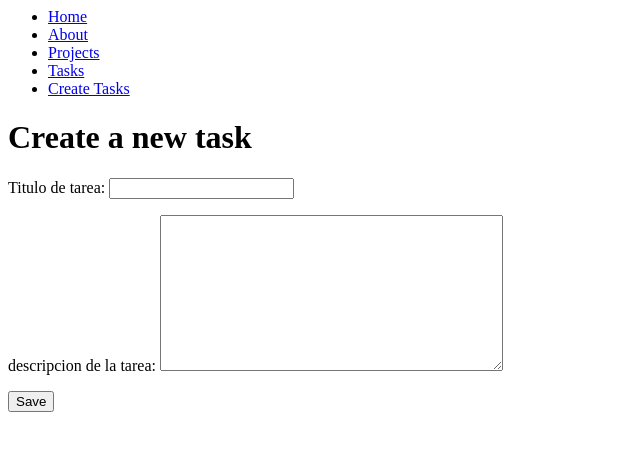
After one commit to GKondratiuk/intensivo_python, a Django app: page /create_task/ in a window 1280 px wide. The commit adds this page. Shown: the top 451 px of the page, without its empty margins (0-640 px from the left). Run offline with Django 5.2, Linux system fonts and the light colour scheme.

Commit message:
nos quedamos en formularioPost

```diff
--- /dev/null
+++ b/django_projects/myapp/forms.py
@@ -0,0 +1,6 @@
+#Creamos nuestro formulario a partir de este archivo, despues lo importamos en views.py
+from django import forms
+
+class CreateNewTask(forms.Form):
+    title = forms.CharField(label="Titulo de tarea", max_length=200)
+    description = forms.CharField(label="descripcion de la tarea",widget=forms.Textarea)
--- a/django_projects/myapp/models.py
+++ b/django_projects/myapp/models.py
@@ -1,5 +1,6 @@
 from django.db import models
-
+#Estas clases se van a convertir en nuestras bases de datos
+#Cada vez que se realiza un cambio hay que migrar con makemigrations, migrate
 # Create your models here.
 class Project(models.Model):
     name = models.CharField(max_length=200)
@@ -11,6 +12,7 @@ class Task(models.Model):
     title = models.CharField(max_length=200)
     description = models.TextField()
     Project = models.ForeignKey(Project, on_delete=models.CASCADE)
+    done = models.BooleanField(default=False) #si el proyecto está finalizado o no
 
     def __str__(self):
         return self.title + ' - ' + self.Project.name
--- /dev/null
+++ b/django_projects/myapp/templates/create_task.html
@@ -0,0 +1,12 @@
+{%extends 'layouts/base.html'%}
+
+{% block content %}
+<h1>Create a new task</h1>
+
+<form method="POST">
+    {% csrf_token %}
+    {{form.as_p}}
+    <button>Save</button>
+</form>
+
+{% endblock %}
--- /dev/null
+++ b/django_projects/myapp/templates/layouts/base.html
@@ -0,0 +1,25 @@
+<nav>
+    <ul>
+        <li>
+            <a href="/">Home</a>
+        </li>
+         <li>
+            <a href="/about">About</a>
+        </li>
+        <li>
+            <a href="/projects">Projects</a>
+        </li>
+        <li>
+            <a href="/tasks">Tasks</a>
+        </li>
+         <li>
+            <a href="/create_task">Create Tasks</a>
+        </li>
+    </ul>
+</nav>
+
+{% block content %}
+{% endblock %}
+
+<!--Esto es un comentario
+todas las paginas heredan de base-->
--- /dev/null
+++ b/django_projects/myapp/templates/layouts/base2.html
@@ -0,0 +1,6 @@
+<h1>Dashboard</h1>
+
+<h1>Navecaciones especiales</h1>
+
+{% block content %}
+{% endblock %}
--- a/django_projects/myapp/urls.py
+++ b/django_projects/myapp/urls.py
@@ -7,4 +7,5 @@ urlpatterns = [
     path('hello/<str:username>',views.hello),
     path('projects/',views.projects),
     path('tasks/',views.tasks),
+    path('create_task/',views.create_task), #4. agregamos el enlace la funcion que creamos en views
 ]
--- a/django_projects/myapp/views.py
+++ b/django_projects/myapp/views.py
@@ -1,21 +1,45 @@
 from django.http import HttpResponse
 from .models import Project,Task
-from django.shortcuts import render, get_object_or_404 #para que no caiga el servidor
-
+from django.shortcuts import render,redirect, get_object_or_404 #para que no caiga el servidor
+from .forms import CreateNewTask #importamos el formulario
+#estas vistas van a estar cosntantemente interactuando con nuestro html
 # Create your views here.
 def index(request):
-    return render(request, 'index.html')
+    title = 'Django Course!!'
+    return render(request, 'index.html',{
+        'title': title
+    })
 
 def about(request):
-    return render(request, 'about.html')
+    username = 'Guille'
+    return render(request, 'about.html',{
+        'username': username #podemos pasarle funciones al html
+    })
 
 def projects(request):
-    projects = list(Project.objects.values()) #recuperamos la lista de proyectos desde models y de la bd
-    return render(request, "projects.html")
+    #projects = list(Project.objects.values()) #recuperamos la lista de proyectos desde models y de la bd
+    projects = Project.objects.all()
+    return render(request, "projects.html",{
+        'projects': projects
+    })
 
 def tasks(request):
     #task = Task.objects.get(title=title)
-    return render(request, 'tasks.html')
+    tasks = Task.objects.all()
+    return render(request, 'tasks.html',{
+        'tasks': tasks
+    })
 
 def hello(request,username):
     return HttpResponse("<h1> Hello %s </h1>" %username) #guarda y devuelve username
+
+def create_task(request): #request
+    if request.method == 'GET':
+        #show interface
+        return render(request,'create_task.html', {
+        'form': CreateNewTask()
+    }) #1. creamos el html. 2. nos venimos aqui. 3-nos vamos a urls.
+    else:
+          Task.objects.create(title=request.POST['title'],
+          description=request.POST['description'], Project_id=2) #guardamos info del formulario a la base de datos
+          return redirect('/tasks/')
```
Also changed, not shown: django_projects/myapp/templates/about.html (+7 -0 lines), django_projects/myapp/templates/index.html (+9 -1 lines), django_projects/myapp/templates/projects.html (+14 -0 lines), django_projects/myapp/templates/tasks.html (+31 -0 lines), django_projects/db.sqlite3, django_projects/myapp/migrations/0003_task_done.py (added).
